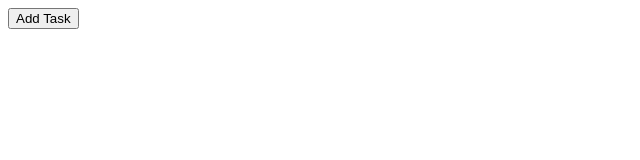
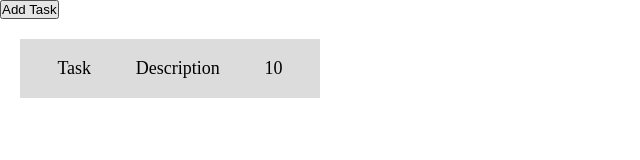
Before and after one commit to vaseemGit7/todo-app, a website built with webpack: page dist/index.html in a window 1280 px wide. Shown: the whole page, without its empty margins (0-640 px from the left). Built offline with nearby package versions, Linux system fonts and the light colour scheme.

Commit message:
Create faux task and add style

```diff
--- a/src/style.css
+++ b/src/style.css
@@ -0,0 +1,20 @@
+*{
+    margin: 0;
+    padding: 0;
+    box-sizing: border-box;
+}
+
+html{
+    font-size: 62.5%;
+    line-height: 1.6;
+}
+
+.task-container{
+    display:flex;
+    justify-content: space-around;
+    background-color: gainsboro;
+    width: 300px;
+    font-size: 1.8rem;
+    padding: 15px;
+    margin: 20px;
+}
```
Also changed, not shown: dist/index.html.
